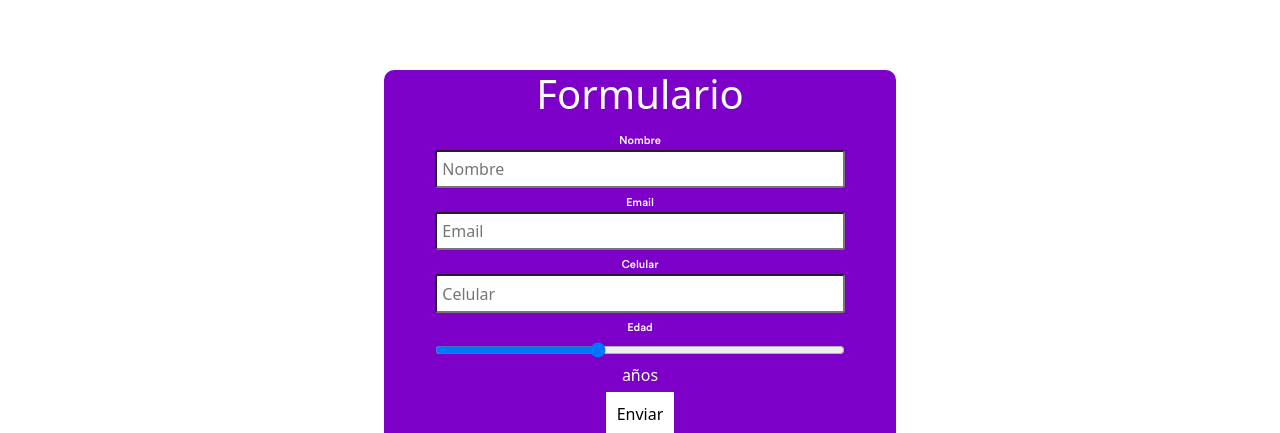
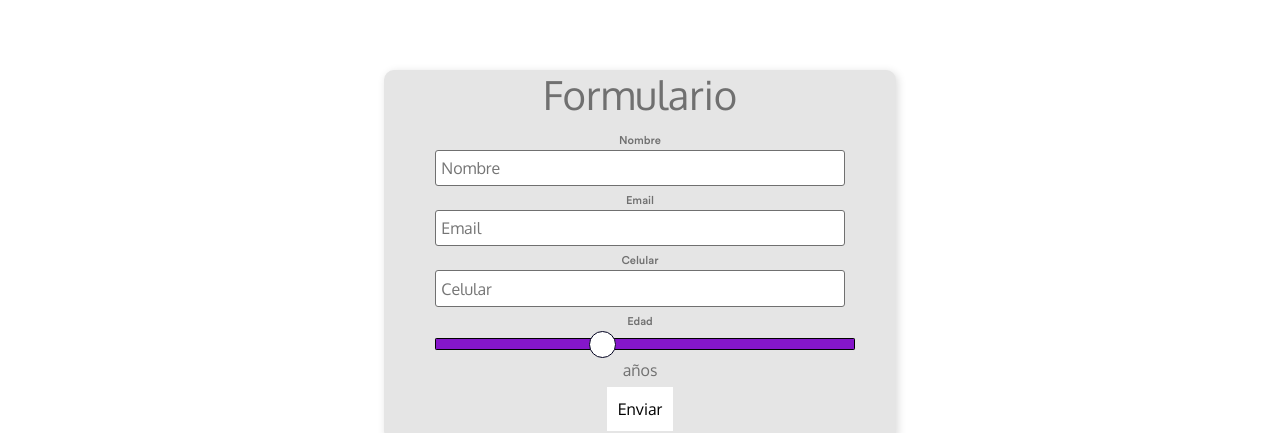
Before and after one commit to deacostac/react-reto, a React (Create React App) app: page / in a window 1280 px wide. Both pictures are taken after a click on the link "Viva air". Shown: the part 398-831 px from the top of the page. Built offline with nearby package versions, Linux system fonts and the light colour scheme; the HTML template or start-up script is replaced by a standard one.

Commit message:
styles fix

```diff
--- a/src/components/Form/form.css
+++ b/src/components/Form/form.css
@@ -1,31 +1,41 @@
+@import url("https://fonts.googleapis.com/css2?family=Oxygen&display=swap");
+
 .fields {
   display: flex;
   flex-direction: column;
   padding: 1%;
+  border: 0.5px solid #707070;
   border-radius: 3px;
   margin-left: 10%;
   margin-right: 10%;
   width: 80%;
+  font-family: "Oxygen", sans-serif;
+  color: #707070;
 }
 
 .form-one {
-  background: #7c00c8;
-  color: white;
+  background: #e5e5e5;
+  color: #707070;
   width: 80%;
   border-radius: 10px;
   margin-left: 10%;
   position: absolute;
+  box-shadow: 2px 2px 8px #dbdbdb;
+  font-family: "Oxygen", sans-serif;
 }
 
 .modal {
   position: absolute;
   width: 50%;
-  background-color: white;
-  border: 2px solid #000;
+  background-color: #e5e5e5;
+  border: 2px solid #e5e5e5;
+  border-radius: 10px;
   padding: 16px 32px 24px;
   top: 50%;
   left: 50%;
   transform: translate(-50%, -50%);
+  color: #707070;
+  font-family: "Oxygen", sans-serif;
 }
 
 .btn-submit {
@@ -35,9 +45,39 @@
   margin-bottom: 2%;
   margin-top: 1%;
   cursor: pointer;
+  font-family: "Oxygen", sans-serif;
 }
 .btn-submit:hover {
-  background: rgb(223, 223, 223);
+  background: #7c00c8;
+  color: white;
+}
+
+input[type="range"] {
+  width: 82%;
+  margin: 7.8px 0;
+  margin-left: 10%;
+  margin-right: 8%;
+  background-color: transparent;
+  -webkit-appearance: none;
+}
+
+input[type="range"]::-webkit-slider-runnable-track {
+  background: rgba(124, 0, 200, 0.9);
+  border: 0.2px solid #010101;
+  border-radius: 1.3px;
+  width: 100%;
+  height: 11.4px;
+  cursor: pointer;
+}
+input[type="range"]::-webkit-slider-thumb {
+  margin-top: -8px;
+  width: 27px;
+  height: 27px;
+  background: #ffffff;
+  border: 0.3px solid #00001e;
+  border-radius: 31px;
+  cursor: pointer;
+  -webkit-appearance: none;
 }
 
 @media (min-width: 920px) {
--- a/src/components/Form/form.js
+++ b/src/components/Form/form.js
@@ -122,7 +122,7 @@ const FormAir = ({showForm, setShowForm}) => {
                 </div>
                 <div className="inp">
                     <label htmlFor="edad">Edad</label>
-                    <input type="range" id="edad "min="18" max="100" placeholder="Edad" className="fields" onChange={handleInputChange} name="edad" required></input>
+                    <input type="range" id="edad "min="18" max="100" placeholder="Edad" className="fields-range" onChange={handleInputChange} name="edad" required></input>
                     <span id="ed">{values.edad + " años"}</span>
                 </div>
                 <button type="submit" className="btn-submit">Enviar</button>
```
